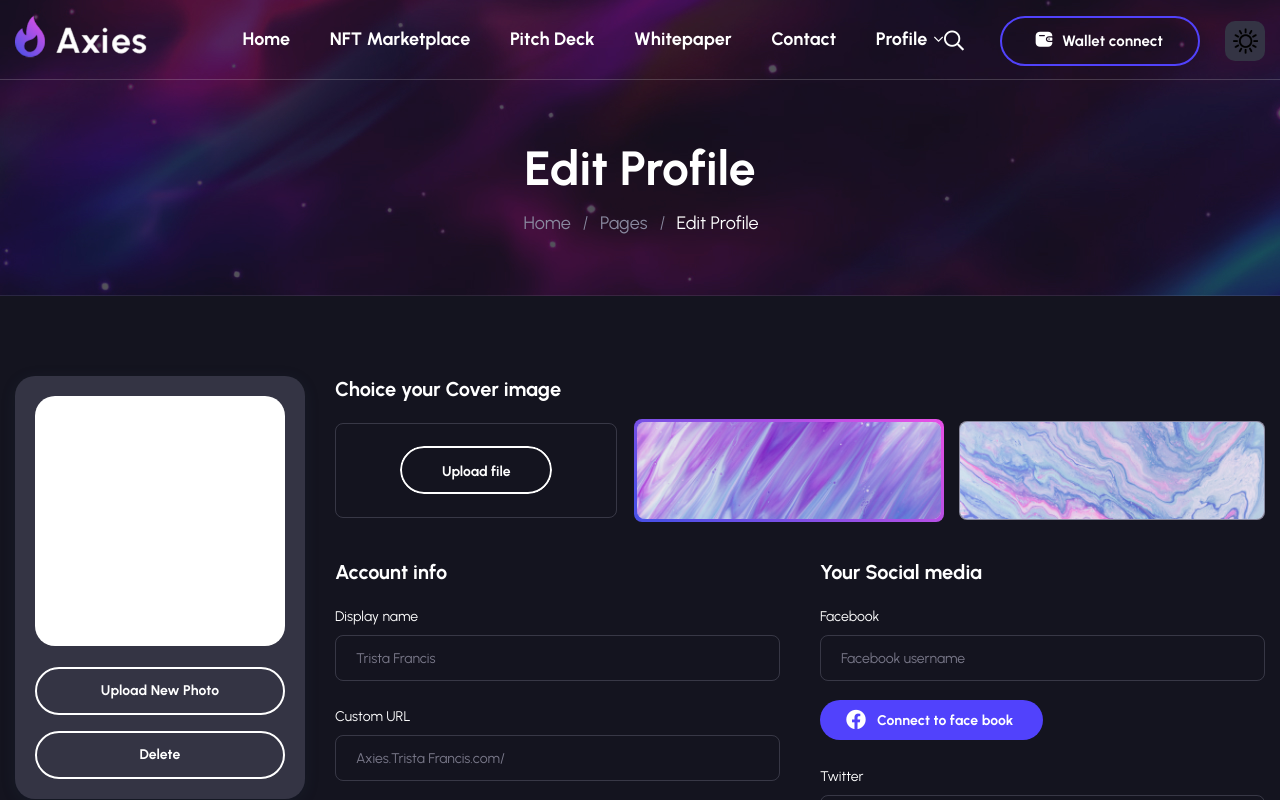
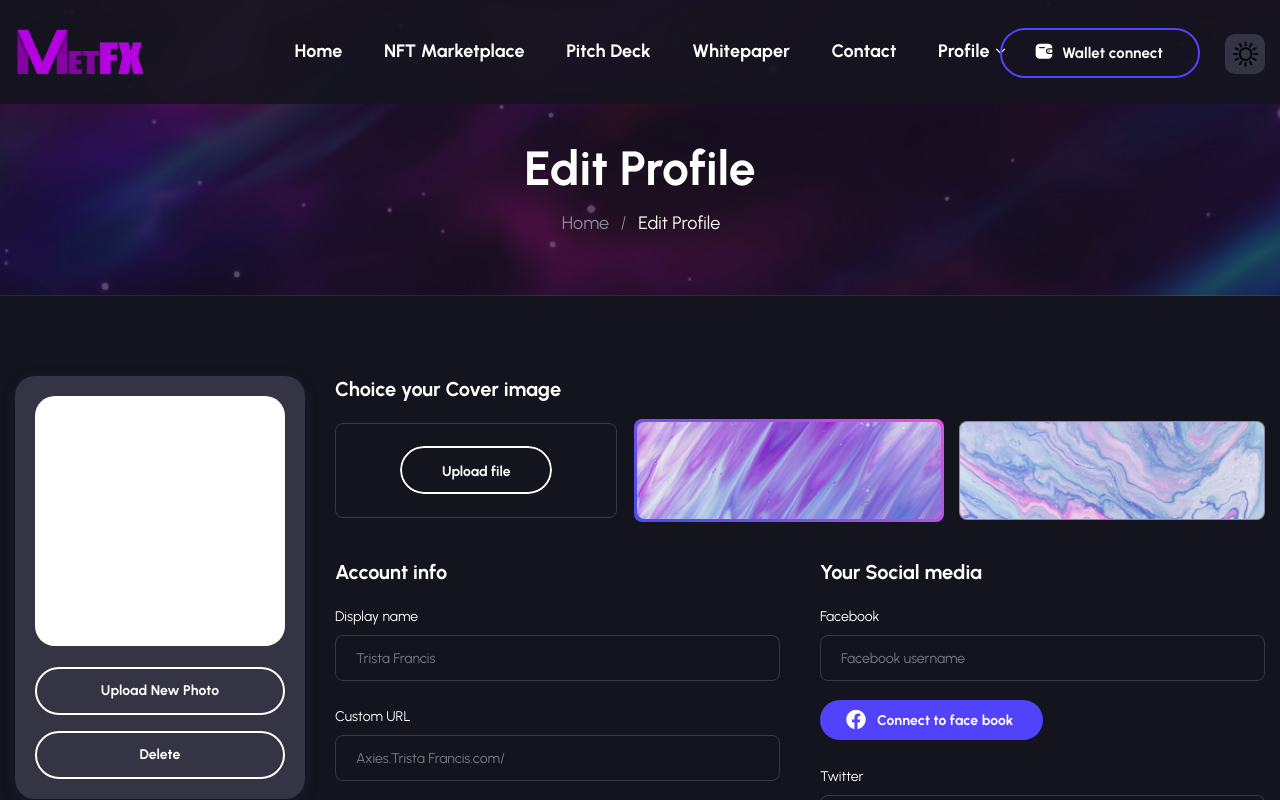
Before and after one commit to kesaviwebsolutions/metfx-nft-marketplace, a React (Create React App) app: page /edit-profile in a window 1280 px wide. Shown: the top 800 px of the page. Built offline with nearby package versions, Linux system fonts and the light colour scheme.

Commit message:
BreadCrump.push

```diff
--- a/src/pages/CreateItem.jsx
+++ b/src/pages/CreateItem.jsx
@@ -23,7 +23,7 @@ const CreateItem = () => {
                             <div className="breadcrumbs style2">
                                 <ul>
                                     <li><Link to="/">Home</Link></li>
-                                    <li><Link to="#">Pages</Link></li>
+                                    {/* <li><Link to="#">Pages</Link></li> */}
                                     <li>Create Item</li>
                                 </ul>
                             </div>
--- a/src/pages/EditProfile.jsx
+++ b/src/pages/EditProfile.jsx
@@ -1,6 +1,6 @@
 import React from 'react';
 import { Link } from 'react-router-dom';
-import Header from '../components/header/Header';
+import HeaderStyle2 from '../components/header/HeaderStyle2';
 import Footer from '../components/footer/Footer';
 import avt from '../assets/images/avatar/avata_profile.jpg'
 import bg1 from '../assets/images/backgroup-secsion/option1_bg_profile.jpg'
@@ -9,7 +9,7 @@ import bg2 from '../assets/images/backgroup-secsion/option2_bg_profile.jpg'
 const EditProfile = () => {
     return (
         <div>
-            <Header />
+            <HeaderStyle2 />
             <section className="flat-title-page inner">
                 <div className="overlay"></div>
                 <div className="themesflat-container">
@@ -21,7 +21,7 @@ const EditProfile = () => {
                             <div className="breadcrumbs style2">
                                 <ul>
                                     <li><Link to="/">Home</Link></li>
-                                    <li><Link to="#">Pages</Link></li>
+                                    {/* <li><Link to="#">Pages</Link></li> */}
                                     <li>Edit Profile</li>
                                 </ul>
                             </div>
```
Also changed, not shown: src/assets/fake-data/data-today-pick.js (+6 -6 lines).
